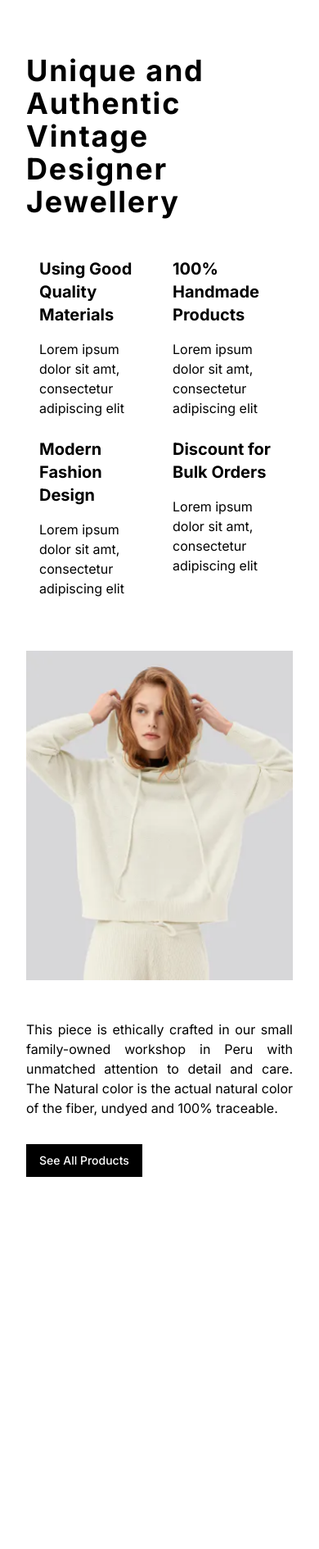
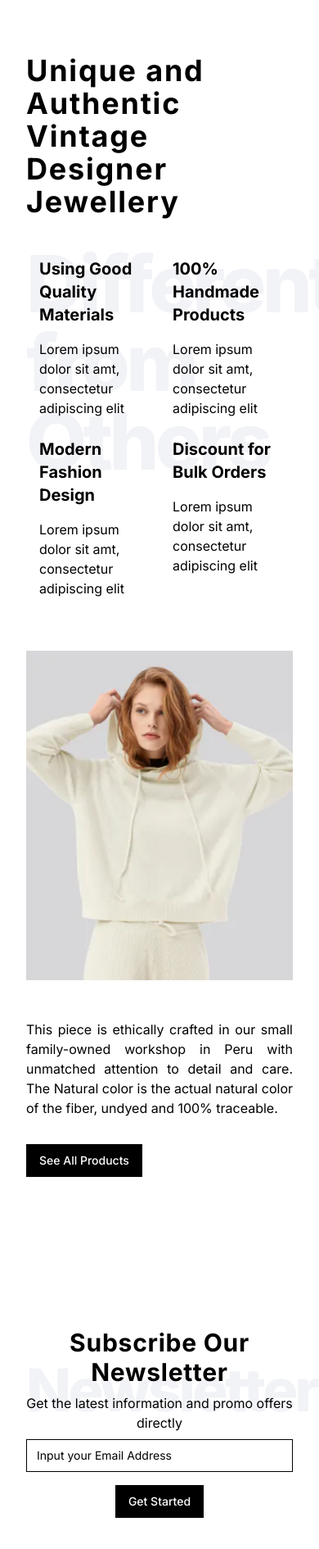
Before and after one commit to Tufail46/Hackathon-with-shadcn-ui, a Next.js app: page / in a window 390 px wide. Shown: the part 3790-5680 px from the top of the page at 82% size. Before the commit the page ends 5258 px from the top, so only its background shows below. Built offline with nearby package versions, Linux system fonts and the light colour scheme.

Commit message:
updated on 6 June

```diff
--- a/components/Hero.tsx
+++ b/components/Hero.tsx
@@ -25,7 +25,7 @@ export default function Hero() {
             <Image src={"/Featured4.webp"} alt={"/"} width={120} height={120} />
           </div>
         </div>
-        <div className="hidden lg:block">
+        <div className="hidden lg:block bg-[#FBECE2] rounded-full">
           <Image src={"/header.webp"} alt="Header" width={1200} height={1200} />
         </div>
       </div>
--- /dev/null
+++ b/components/NewsLetter.tsx
@@ -0,0 +1,37 @@
+import React from "react";
+import { Input } from "./ui/input";
+import { Button } from "./ui/button";
+
+export default function NewsLetter() {
+  return (
+    <div className="mx-w-[1240px] w-full my-56 mx-auto">
+      <div className="m-8 lg:m-1">
+        <div className="relative z-10 text-center">
+          <div>
+            <p className="text-7xl md:text-9xl lg:text-[150px] tracking-tighter font-extrabold text-[#F2F3F7]">
+              Newsletter
+            </p>
+          </div>
+          <div className=" absolute -top-10 md:top-1 inset-0">
+            <h2 className="scroll-m-20 pb-2 text-3xl font-bold md:my-2 tracking-wide first:mt-0">
+              Subscribe Our Newsletter
+            </h2>
+            <p className="text-mg mb-1 md:mb-2">
+              Get the latest information and promo offers directly
+            </p>
+            <div className="md:flex justify-center my-2 md:my-8">
+              <div>
+                <Input type="text" placeholder="Input your Email Address" />
+              </div>
+              <div className="my-4 md:my-0 md:mx-4">
+                <Button className="bg-black hover:bg-black text-white">
+                  Get Started
+                </Button>
+              </div>
+            </div>
+          </div>
+        </div>
+      </div>
+    </div>
+  );
+}
--- a/components/Unique.tsx
+++ b/components/Unique.tsx
@@ -11,7 +11,15 @@ export default function Unique() {
           </h2>
         </div>
         <div className="grid lg:grid-cols-4 gap-12">
-          <div className="md:col-span-2 flex justify-around">
+          <div className="md:col-span-2">
+            <div className="relative z-10">
+              <div className="absolute -z-20">
+                <p className="text-8xl lg:text-9xl tracking-tighter font-extrabold text-[#F2F3F7]">
+                  Different from Others
+                </p>
+              </div>
+              <div>
+                <div className="flex justify-around">
                   <div>
                     <div className="m-4 lg:m-8">
                       <h3 className="text-xl font-bold my-4">
@@ -49,6 +57,9 @@ export default function Unique() {
                     </div>
                   </div>
                 </div>
+              </div>
+            </div>
+          </div>
           <div>
             <Image src={"/feature.webp"} alt={"/"} width={500} height={500} />
           </div>
--- a/src/app/page.tsx
+++ b/src/app/page.tsx
@@ -1,4 +1,5 @@
 import Hero from "../../components/Hero";
+import NewsLetter from "../../components/NewsLetter";
 import Products from "../../components/Products";
 import Promotions from "../../components/Promotions";
 import Unique from "../../components/Unique";
@@ -10,6 +11,7 @@ export default function Home() {
       <Promotions />
       <Products />
       <Unique />
+      <NewsLetter />
     </>
   );
 }
```
Lines whose indentation alone changed are shown as unchanged.
